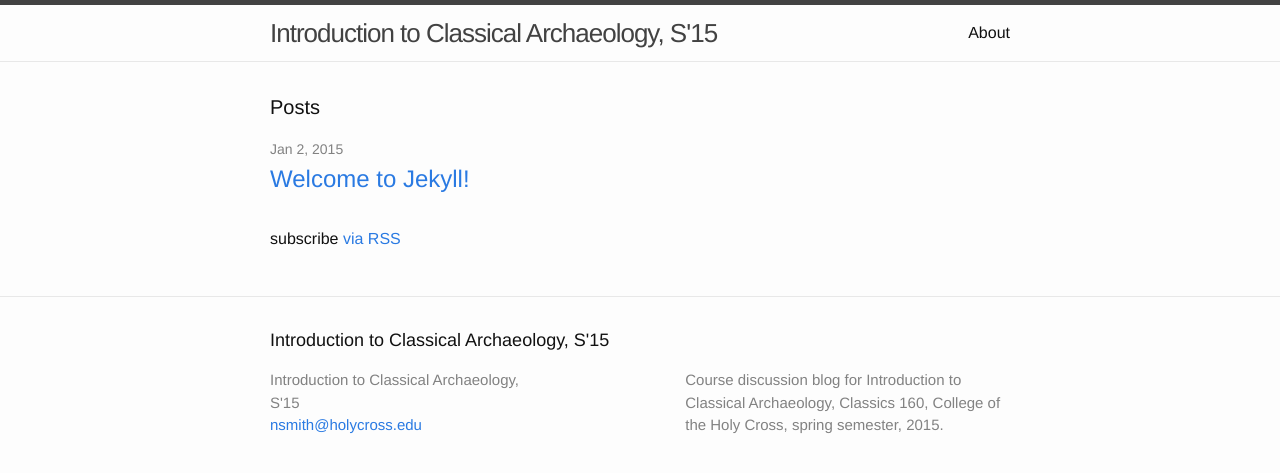
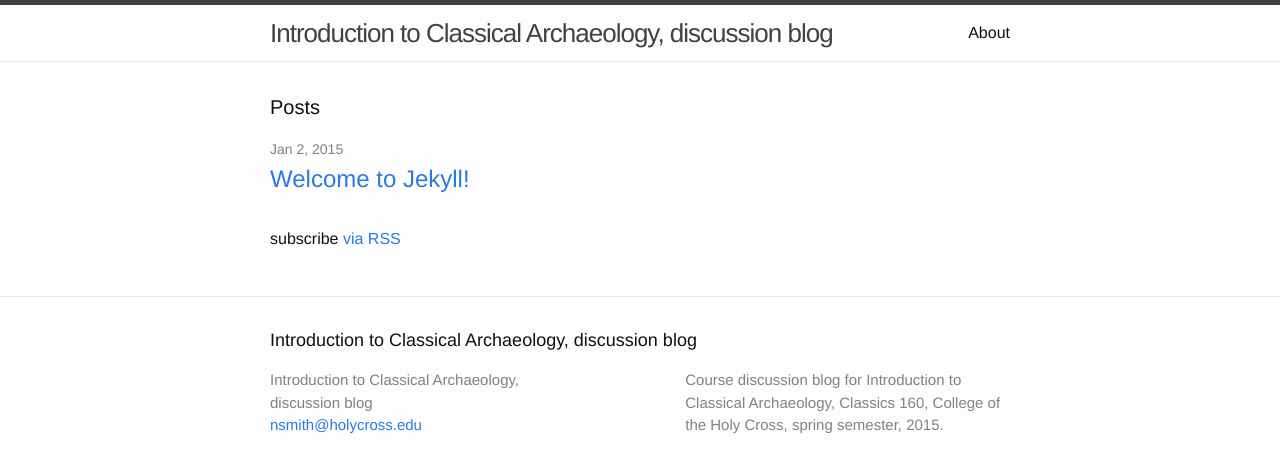
Before and after one commit to neelsmith/ica-s14, a Jekyll site: the page built from index.html, in a window 1280 px wide. Shown: the top 473 px of the page. Built offline with Jekyll 4.4.1, drawn with Linux system fonts in a browser that asks for light colours.

Commit message:
Update config

```diff
--- a/_config.yml
+++ b/_config.yml
@@ -1,5 +1,5 @@
 # Site settings
-title: Introduction to Classical Archaeology, S'15
+title: Introduction to Classical Archaeology, discussion blog
 email: nsmith@holycross.edu
 description: > # this means to ignore newlines until "baseurl:"
   Course discussion blog for Introduction to Classical Archaeology,
```
